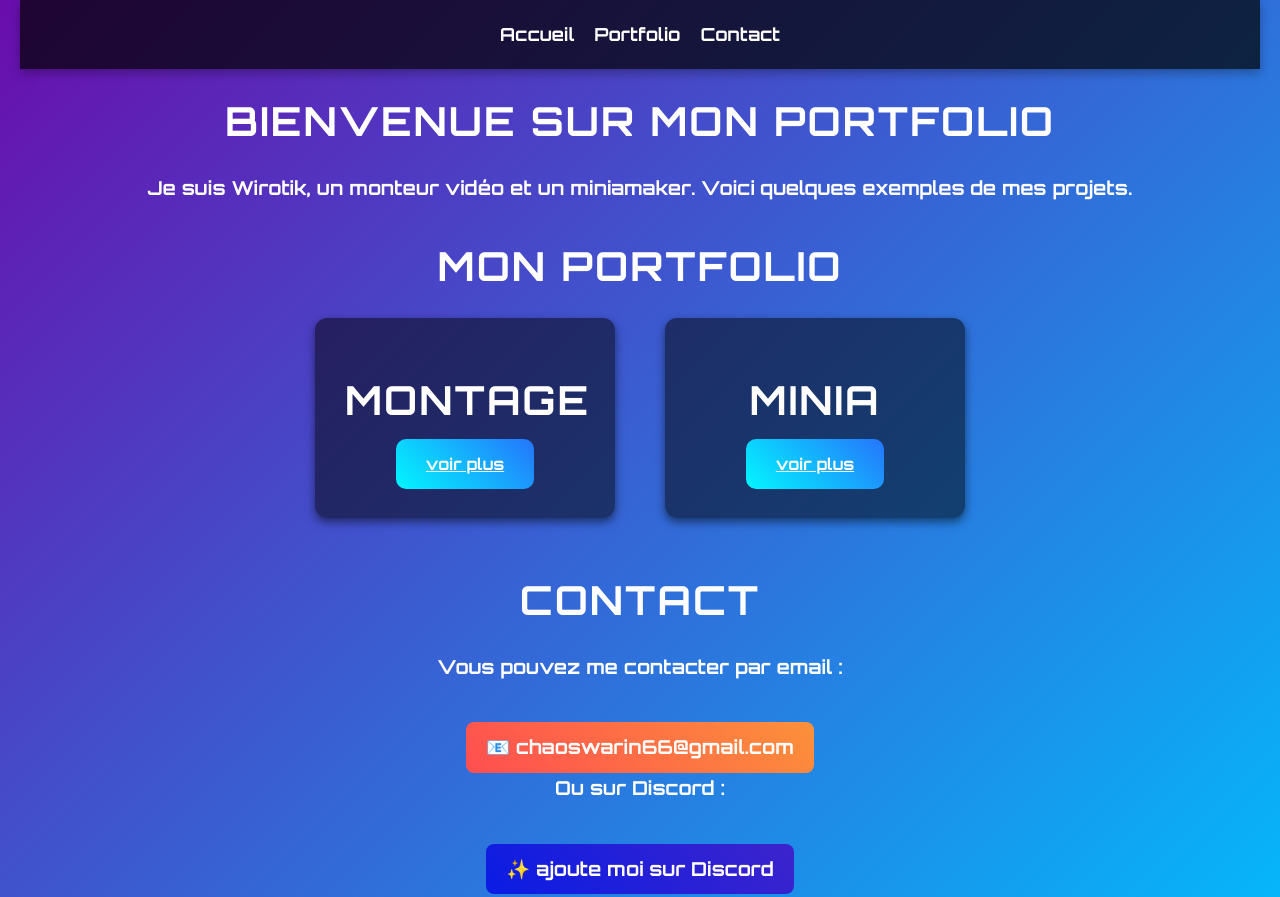
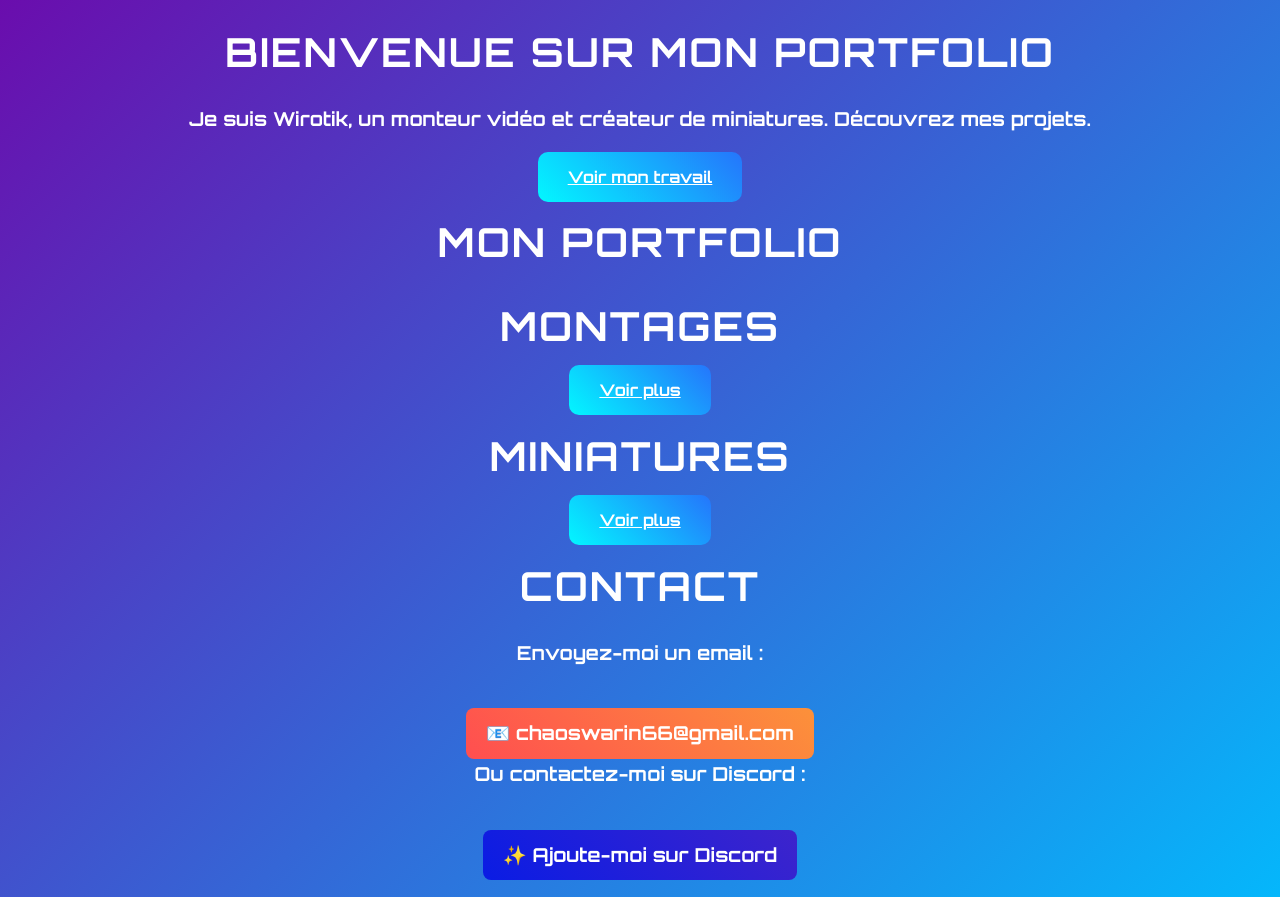
Before and after one commit to wirotik/portfolio, a plain HTML site: page index.html in a window 1280 px wide. Shown: the top 897 px of the page. Drawn offline with Linux system fonts and the light colour scheme.

Commit message:
Update index.html

```diff
--- a/index.html
+++ b/index.html
@@ -8,43 +8,36 @@
   <link rel="stylesheet" href="style.css">
 </head>
 <body>
-  <header>
-    <nav>
-      <ul>
-        <li><a href="#accueil">Accueil</a></li>
-        <li><a href="#portfolio">Portfolio</a></li>
-        <li><a href="#contact">Contact</a></li>
-      </ul>
-    </nav>
-  </header>
 
-  <section id="accueil">
-    <h1>Bienvenue sur mon portfolio</h1>
-    <p>Je suis Wirotik, un monteur vidéo et un miniamaker. Voici quelques exemples de mes projets.</p>
+  <section id="accueil" class="section">
+    <div class="hero">
+      <h1>Bienvenue sur mon portfolio</h1>
+      <p>Je suis Wirotik, un monteur vidéo et créateur de miniatures. Découvrez mes projets.</p>
+      <a href="#portfolio" class="button">Voir mon travail</a>
+    </div>
   </section>
 
-  <section id="portfolio">
+  <section id="portfolio" class="section">
     <h2>Mon Portfolio</h2>
-    <div class="video-container">
-      <div class="video">
-        <h3>montage</h3>
-        <a href="montage.html" class="button">voir plus</a>
+    <div class="portfolio-grid">
+      <div class="portfolio-item">
+        <h3>Montages</h3>
+        <a href="montage.html" class="button">Voir plus</a>
       </div>
-      <div class="video">
-        <h3>minia</h3>
-        <a href="miniature.html" class="button">voir plus</a>
+      <div class="portfolio-item">
+        <h3>Miniatures</h3>
+        <a href="miniature.html" class="button">Voir plus</a>
       </div>
     </div>
   </section>
 
-  <section id="contact">
+  <section id="contact" class="section">
     <h2>Contact</h2>
-    <p>Vous pouvez me contacter par email :</p>
+    <p>Envoyez-moi un email :</p>
     <a href="mailto:chaoswarin66@gmail.com" class="email-link">📧 chaoswarin66@gmail.com</a>
-
-    <p>Ou sur Discord :</p>
-    <a href="https://discordapp.com/users/785179449876414505" target="_blank" class="discord-button">✨ ajoute moi sur Discord</a>
-</section>
+    <p>Ou contactez-moi sur Discord :</p>
+    <a href="https://discordapp.com/users/785179449876414505" class="discord-button">✨ Ajoute-moi sur Discord</a>
+  </section>
 
   <footer>
     <p>&copy; 2025 Wirotik | Tous droits réservés</p>
```
